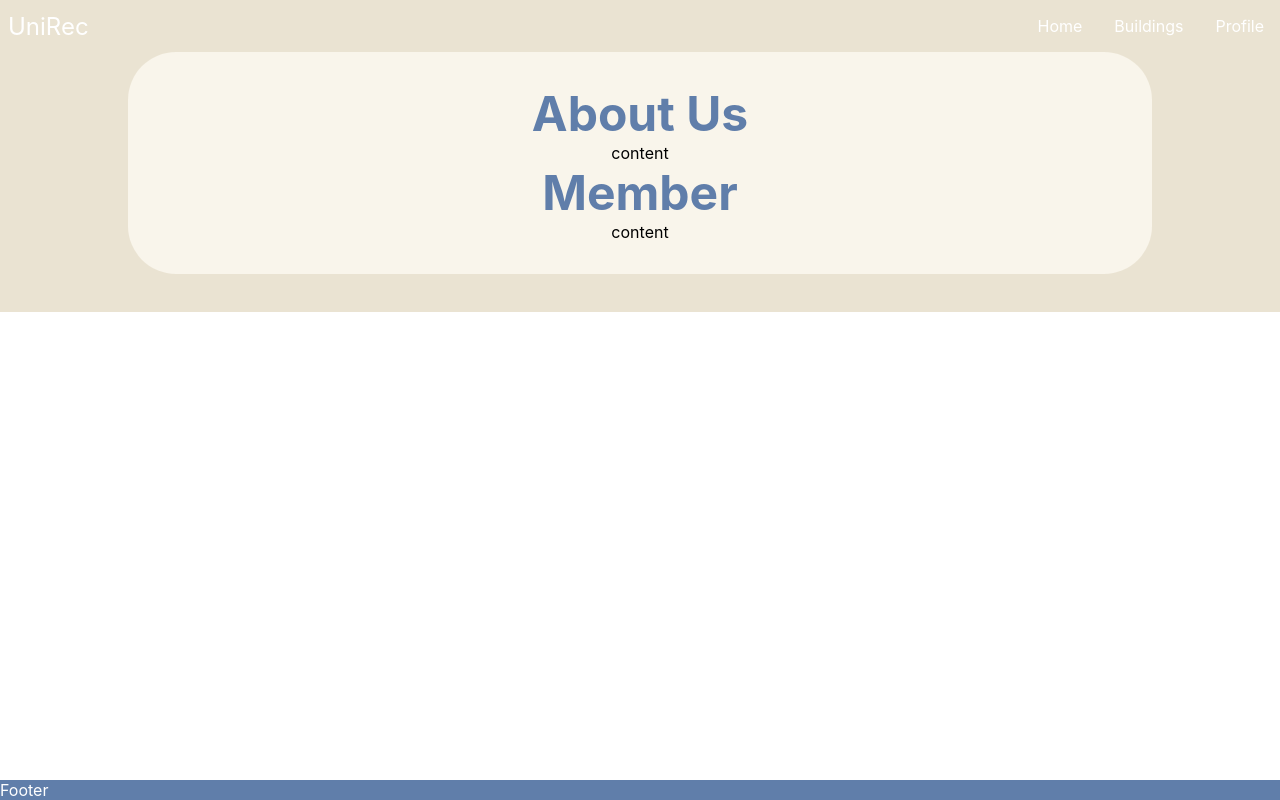
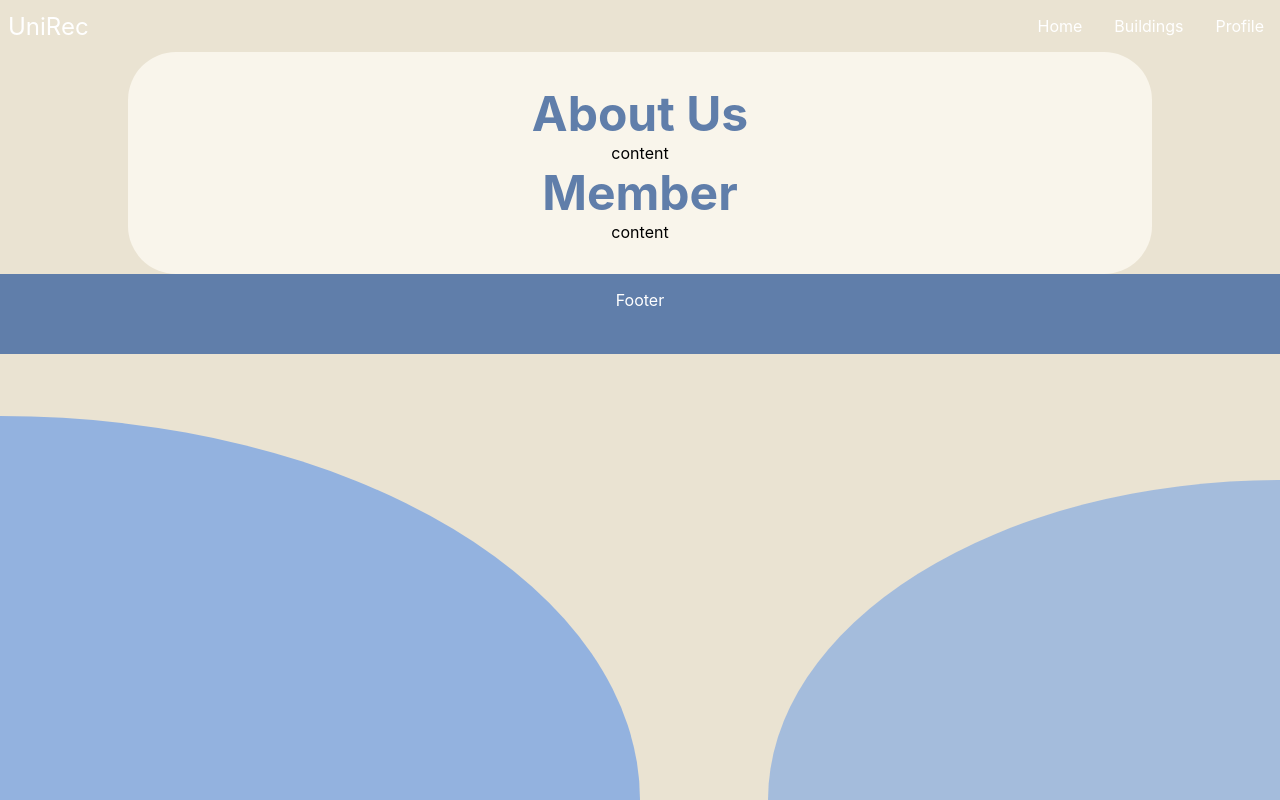
Before and after one commit to BrandonWidjaja/IT-Project, a React (Create React App) app in the folder client/: page /about in a window 1280 px wide. Built offline with nearby package versions, Linux system fonts and the light colour scheme.

Commit message:
footer update

```diff
--- a/client/src/App.css
+++ b/client/src/App.css
@@ -23,19 +23,20 @@ p {
 
 .background {
     background-color: var(--dark-primary);
+    height: 100vh;
+    width: 100vw;
+    position: fixed;
+    z-index: -1;
+    top: 0;
 }
 
 .background2 {
     background-color: var(--dark-primary);
-    padding-bottom: 3%;
-}
-
-.container {
-    background-color: var(--light-primary);
-    width: 80%;
-    height: 100%;
-    margin: auto;
-    padding: 1rem;
+    height: 100vh;
+    width: 100vw;
+    position: fixed;
+    z-index: -1;
+    top: 0;
 }
 
 button {
@@ -47,19 +48,26 @@ button {
     min-width: 15%;
 }
 
-.footer {
-    background-color: #607EAA;
-    /* border-top: 0px solid black; */
-    position: fixed;
-    width: 100%;
-    bottom: 0;
-    color: white;
-    font-size: 22;
-}
-
 button:hover {
     background: linear-gradient(rgba(0, 0, 0, 0.1), rgba(0, 0, 0, 0.1));
     cursor: pointer;
+}
+
+
+.container {
+    background-color: var(--light-primary);
+    width: 80%;
+    height: 100%;
+    margin: auto;
+    padding: 1rem;
+    z-index: 999;
+    min-height: 85vh;
+
+}
+.container {
+    display: flex;
+    flex-direction: column;
+    flex: 1 0 auto;
 }
 
 .login-container {
@@ -67,6 +75,7 @@ button:hover {
     margin: auto;
     width: 80%;
     border-radius: 3rem;
+    z-index: 999;
 }
 
 
--- a/client/src/App.js
+++ b/client/src/App.js
@@ -5,7 +5,7 @@ import Buildings from './components/pages/Buildings';
 import Profile from './components/pages/Profile';
 import ProfileEdit from './components/pages/ProfileEdit';
 import Login from './components/pages/Login';
-import Footer from './components/pages/Footer';
+import Footer from './components/Footer';
 import Navbar from './components/Navbar';
 import Navbar2 from './components/Navbar2';
 import Register from './components/pages/Register';
@@ -15,11 +15,13 @@ const Layout1 = () => {
   return (
       <>
         <Navbar/>
-        <div class = "background">
+        <div>
             <div class = "container">
               <Outlet />
             </div>
         </div>
+        <div class = "background"></div>
+        <Footer/>
       </>
   )
 }
@@ -28,11 +30,11 @@ const Layout2 = () => {
   return (
       <>
         <Navbar2/>
-        <div class = "background2">
             <div class = "login-container">
               <Outlet/>
             </div>
-        </div>
+        <div class = "background2"> </div>
+        <Footer/>
       </>
   )
 
@@ -56,7 +58,6 @@ function App() {
           </Route>
         </Routes>
       </BrowserRouter>
-      <Footer/>
     </>
 
   );
--- /dev/null
+++ b/client/src/components/Footer.css
@@ -0,0 +1,37 @@
+.footer {
+    background-color: #607EAA;
+    color: white;
+    width: 100%;
+    text-align: center;
+    align-items: center;
+    min-height: 10%;
+    padding: 1rem;
+    z-index: 999;
+    min-height: 10vh;
+}
+
+.circle1 {
+    background-color: #93B2DF;
+    bottom: 0;
+    height: 60vw;
+    width: 100vw;
+    border-radius: 50%;
+    z-index: -1;
+    position: fixed;
+    bottom: -30vw;
+    left: -50vw;
+}
+
+.circle2 {
+    background-color: #93B2DF;
+    bottom: 0;
+    height: 50vw;
+    width: 80vw;
+    z-index: 1;
+    border-radius: 50%;
+    opacity: 80%;
+    z-index: -1;
+    position: fixed;
+    bottom: -25vw;
+    right: -40vw;
+}
--- /dev/null
+++ b/client/src/components/Footer.js
@@ -0,0 +1,16 @@
+import React from 'react';
+import "./Footer.css"
+
+function Footer() {
+  return (
+    <>
+      <div className='circle1'></div>
+      <div className='circle2'></div>
+      <footer className="footer">
+        <p>Footer</p>
+      </footer>
+    </>
+  )
+}
+
+export default Footer;
--- a/client/src/components/nav-style.css
+++ b/client/src/components/nav-style.css
@@ -1,10 +1,5 @@
 * {
     box-sizing: border-box;
-}
-
-body{
-    margin: 0;
-    padding: 0;
 }
 
 .nav {
@@ -13,7 +8,6 @@ body{
     display: flex;
     justify-content: space-between;
     align-items: center;
-
 }
 
 .nav2 {
--- a/client/src/components/pages/Footer.js
+++ /dev/null
@@ -1,10 +0,0 @@
-import React from 'react';
-
-const Footer = () => (
-  <footer className="footer">
-    <p>Footer</p>
-
-  </footer>
-);
-
-export default Footer;
```
Also changed, not shown: 1 other file (tests, documents, lock files or other folders).
